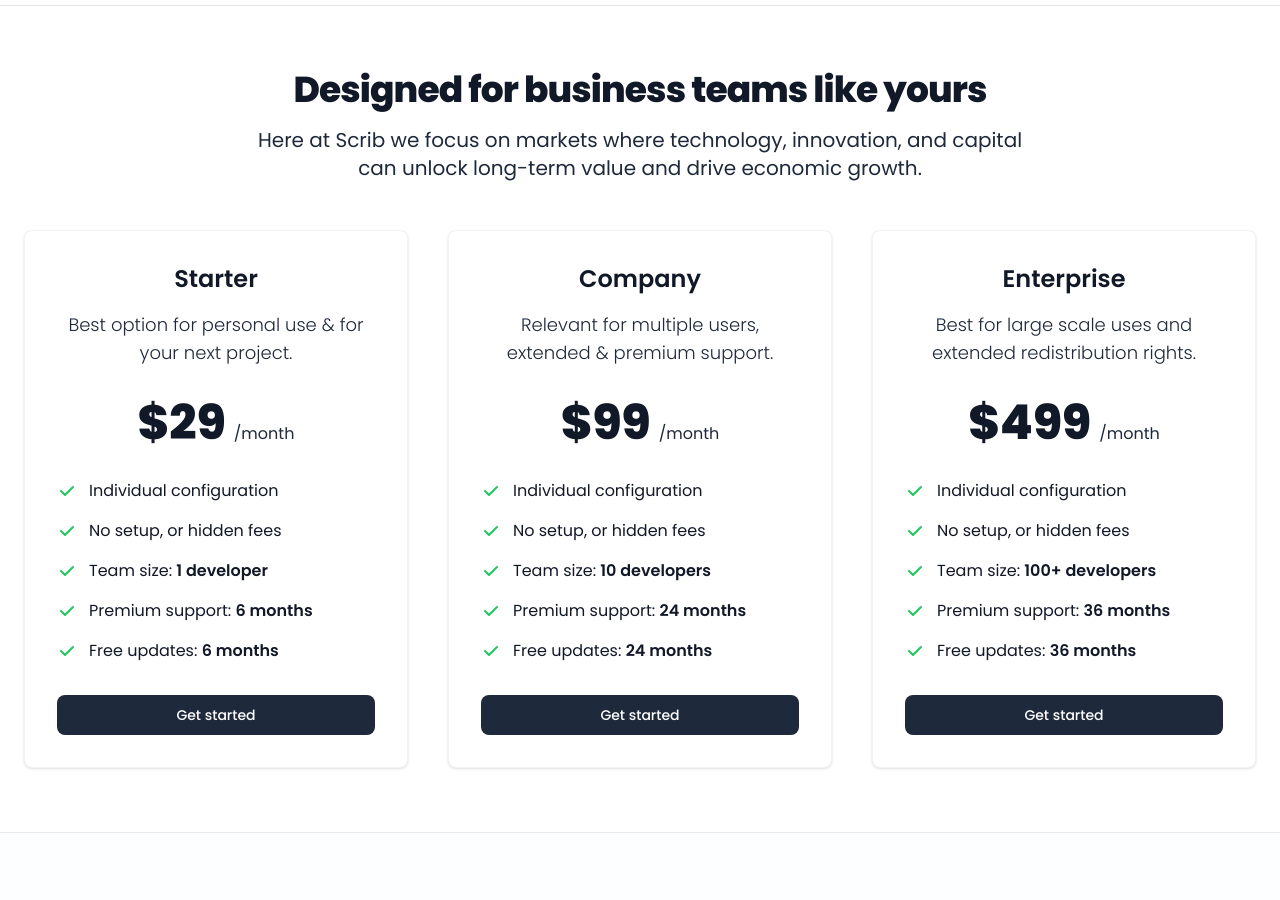
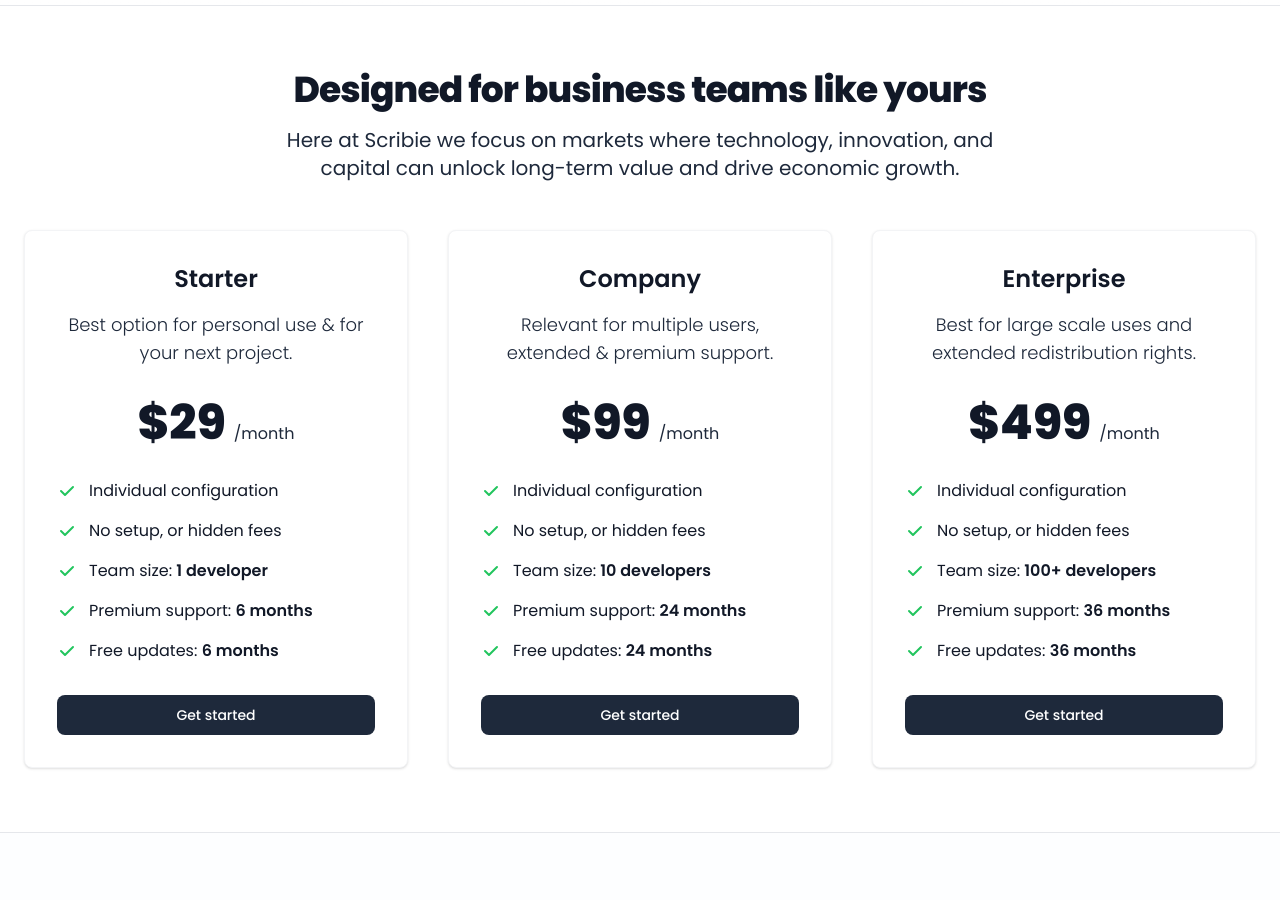
Before and after one commit to Scribbie-Notes/notes-app, a React (Vite) app in the folder frontend/: page / in a window 1280 px wide. Shown: the part 2000-2900 px from the top of the page. Built offline with nearby package versions, Linux system fonts and the light colour scheme.

Commit message:
updated todo

```diff
--- a/frontend/src/components/Pricing.jsx
+++ b/frontend/src/components/Pricing.jsx
@@ -10,7 +10,7 @@ const Pricing = () => {
               Designed for business teams like yours
             </h2>
             <p className="mb-5  text-slate-800 sm:text-xl">
-              Here at Scrib we focus on markets where technology, innovation,
+              Here at Scribie we focus on markets where technology, innovation,
               and capital can unlock long-term value and drive economic growth.
             </p>
           </div>
```
Also changed, not shown: frontend/src/components/Hero/Hero.jsx (line endings or trailing spaces), 1 other file (tests, documents, lock files or other folders).
